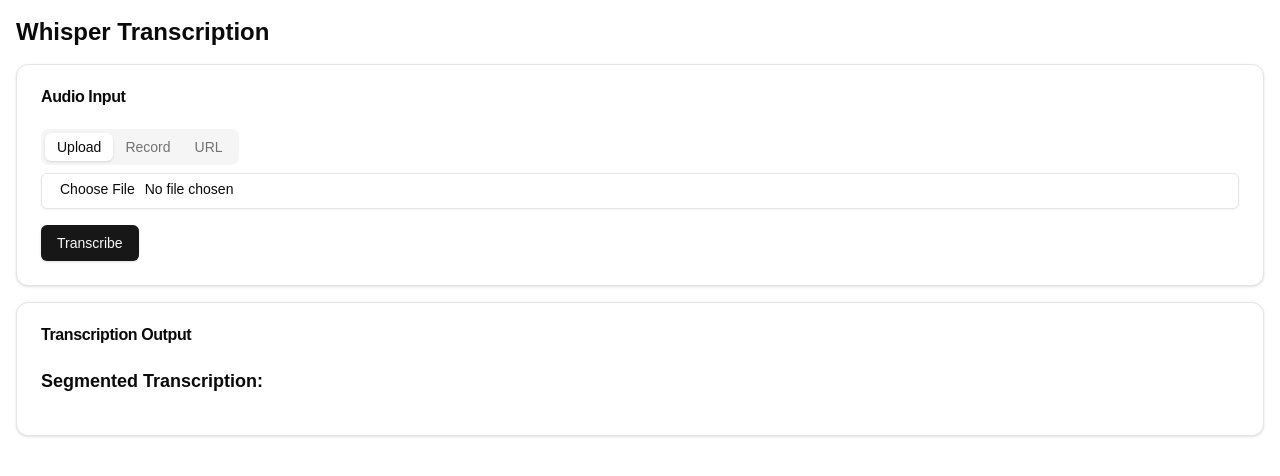
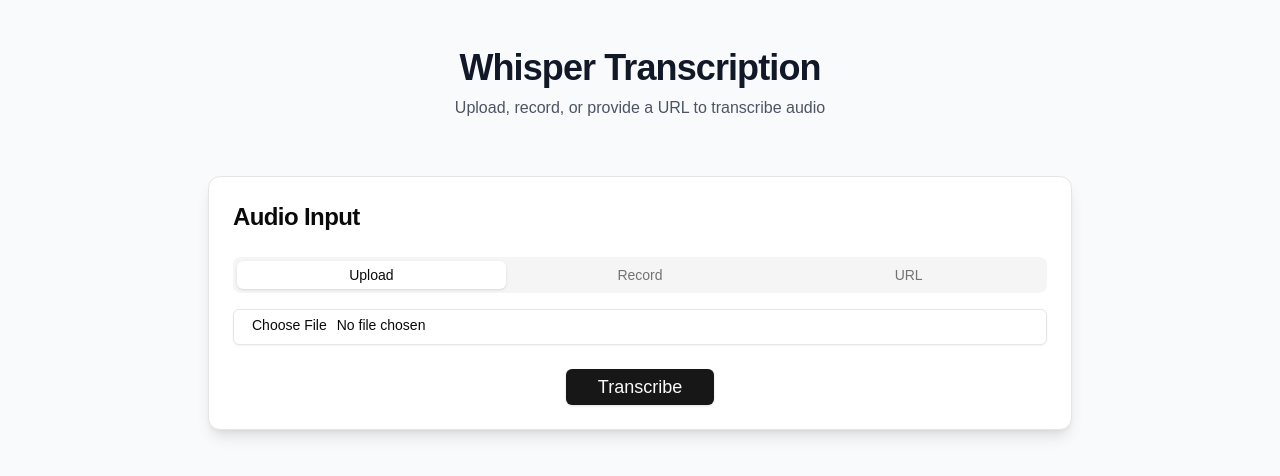
Before and after one commit to Student408/whisper_ui, a Next.js app: page / in a window 1280 px wide. Shown: the top 476 px of the page. Built offline with nearby package versions, Linux system fonts and the light colour scheme.

Commit message:
Refactor UI layout and improve styling for audio transcription component

```diff
--- a/app/page.tsx
+++ b/app/page.tsx
@@ -94,54 +94,86 @@
   }
 
   return (
-    <div className="container mx-auto p-4">
-      <h1 className="text-2xl font-bold mb-4">Whisper Transcription</h1>
-      <Card>
-        <CardHeader>
-          <CardTitle>Audio Input</CardTitle>
+    <main className="min-h-screen bg-gray-50 dark:bg-gray-900">
+      <div className="container max-w-4xl mx-auto p-4 space-y-6">
+        <div className="text-center py-8">
+          <h1 className="text-4xl font-bold tracking-tight text-gray-900 dark:text-gray-100">
+            Whisper Transcription
+          </h1>
+          <p className="mt-2 text-gray-600 dark:text-gray-400">
+            Upload, record, or provide a URL to transcribe audio
+          </p>
+        </div>
+
+        <Card className="shadow-lg">
+          <CardHeader className="space-y-1">
+            <CardTitle className="text-2xl">Audio Input</CardTitle>
           </CardHeader>
           <CardContent>
-          <Tabs defaultValue="upload">
-            <TabsList>
+            <Tabs defaultValue="upload" className="w-full">
+              <TabsList className="grid w-full grid-cols-3 mb-4">
                 <TabsTrigger value="upload">Upload</TabsTrigger>
                 <TabsTrigger value="record">Record</TabsTrigger>
                 <TabsTrigger value="url">URL</TabsTrigger>
               </TabsList>
-            <TabsContent value="upload">
-              <Input type="file" accept="audio/*" onChange={handleFileUpload} />
+              <TabsContent value="upload" className="mt-4">
+                <Input
+                  type="file"
+                  accept="audio/*"
+                  onChange={handleFileUpload}
+                  className="hover:cursor-pointer"
+                />
               </TabsContent>
-            <TabsContent value="record">
+              <TabsContent value="record" className="mt-4">
                 <AudioRecorder onRecordingComplete={setAudioFile} />
               </TabsContent>
-            <TabsContent value="url">
+              <TabsContent value="url" className="mt-4">
                 <Input
                   type="url"
                   placeholder="Enter audio URL"
                   value={audioUrl}
                   onChange={(e) => setAudioUrl(e.target.value)}
+                  className="focus:ring-2 focus:ring-blue-500"
                 />
               </TabsContent>
             </Tabs>
-          <Button onClick={handleTranscribe} disabled={isLoading} className="mt-4">
+            <div className="mt-6 flex justify-center">
+              <Button
+                onClick={handleTranscribe}
+                disabled={isLoading}
+                className="w-full md:w-auto px-8 py-2 text-lg"
+              >
                 {isLoading ? 'Transcribing...' : 'Transcribe'}
               </Button>
+            </div>
           </CardContent>
         </Card>
-      <Card className="mt-4">
-        <CardHeader>
-          <CardTitle>Transcription Output</CardTitle>
+
+        {displayedTranscription.length > 0 && (
+          <Card className="shadow-lg">
+            <CardHeader className="space-y-1">
+              <CardTitle className="text-2xl">Transcription Output</CardTitle>
             </CardHeader>
             <CardContent>
-          <h3 className="text-lg font-semibold mb-2">Segmented Transcription:</h3>
-          <div className="space-y-2 mb-4">
+              <div className="space-y-4">
                 {displayedTranscription.map((segment, index) => (
-              <div key={index} className="border p-2 rounded">
-                <span className="font-medium">{formatTime(segment.start)} - {formatTime(segment.end)}:</span> {segment.text}
+                  <div
+                    key={index}
+                    className="flex flex-col space-y-2 p-4 rounded-lg bg-white dark:bg-gray-800 shadow-sm"
+                  >
+                    <span className="text-sm text-gray-500 dark:text-gray-400">
+                      {formatTime(segment.start)} - {formatTime(segment.end)}
+                    </span>
+                    <p className="text-gray-900 dark:text-gray-100 text-lg">
+                      {segment.text}
+                    </p>
                   </div>
                 ))}
               </div>
             </CardContent>
           </Card>
+        )}
       </div>
+    </main>
   )
 }
```
Lines whose indentation alone changed are shown as unchanged.
